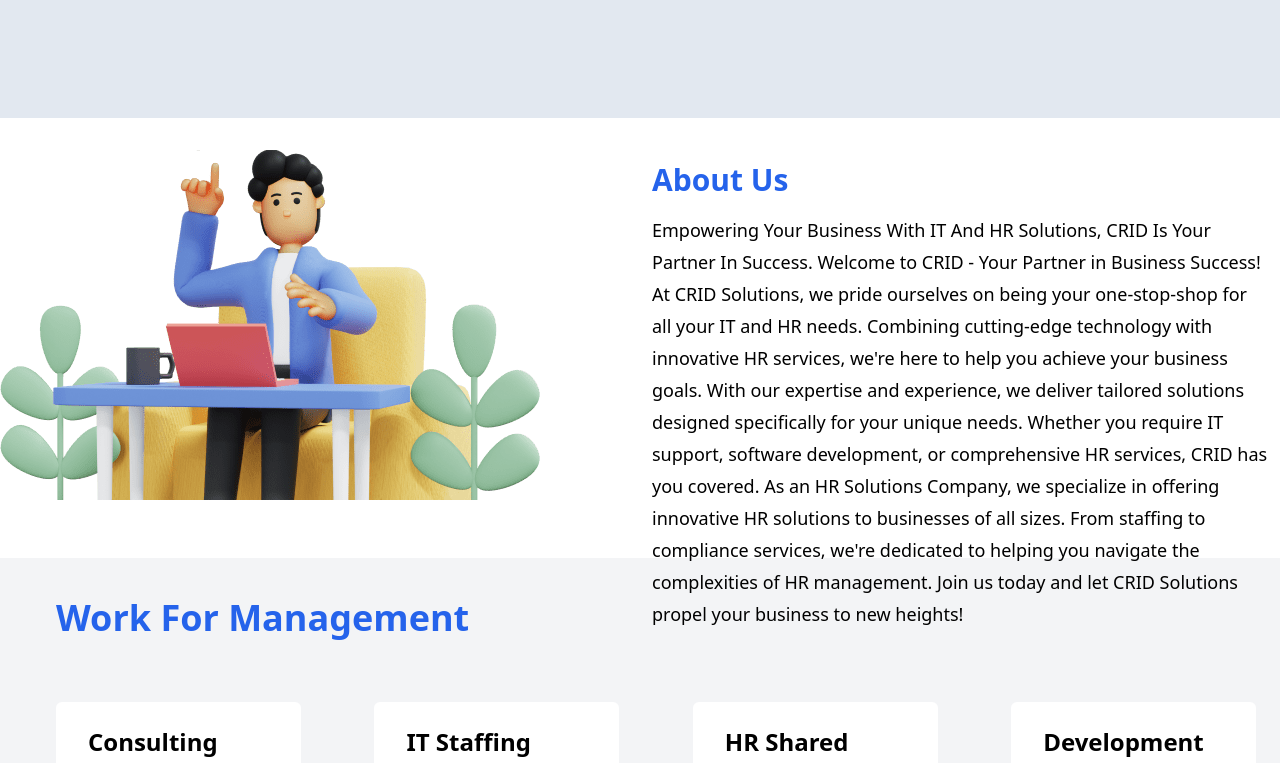
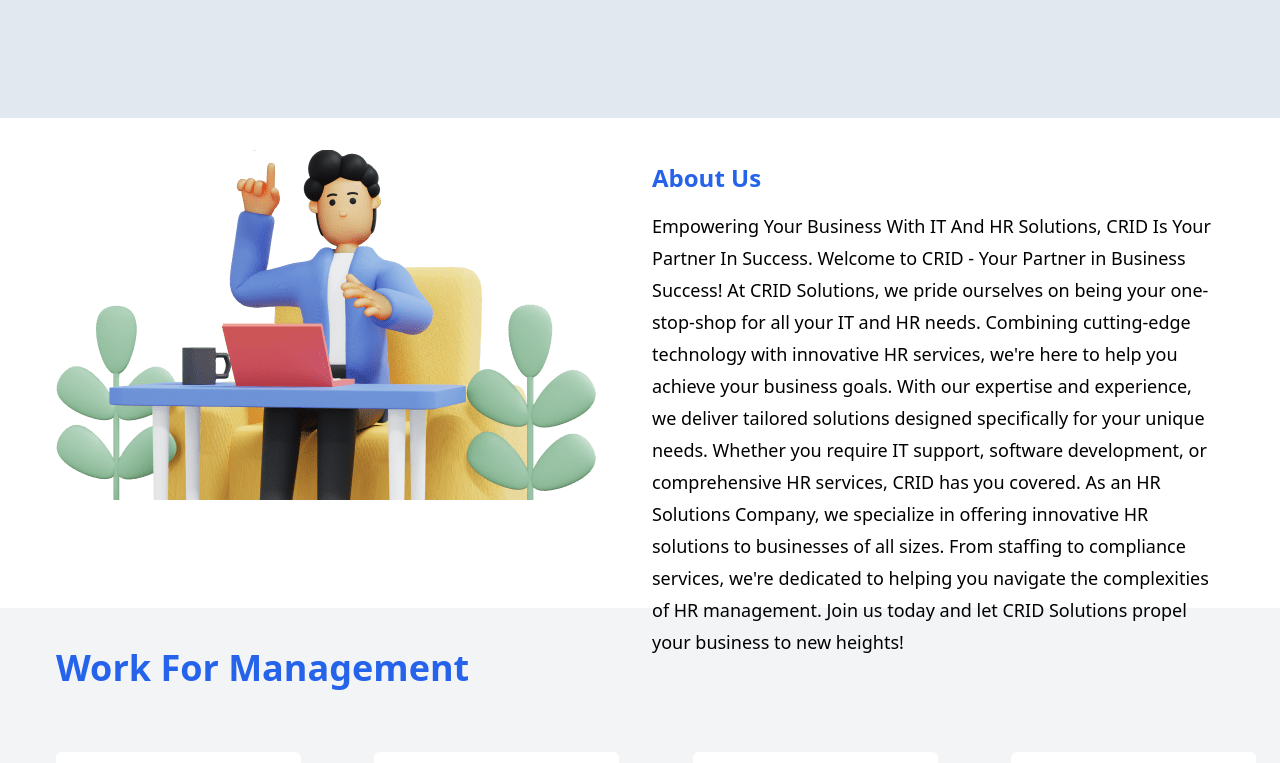
Before and after one commit to chandrashekar31v/CRID, a SvelteKit app: page / in a window 1280 px wide. Shown: the part 552-1315 px from the top of the page. Built offline with nearby package versions, Linux system fonts and the light colour scheme.

Commit message:
changes aboutUs css

```diff
--- a/src/components/AboutUs.svelte
+++ b/src/components/AboutUs.svelte
@@ -2,13 +2,13 @@
     import aboutUs from "../resources/images/about-us-1.png"
 </script>
 
-<div class="md:flex max-w-screen mt-8 md:h-[400px] h-fit mb-2">
+<div class="md:flex max-w-screen mt-8 md:h-[450px] h-fit mb-2 px-14">
   <div class="md:w-2/4 w-full md:h-[350px] h-[200px] bg-no-repeat"
   style="background-image: url({aboutUs})"
   >
   </div>
   <div class="md:w-2/4 w-full p-3">
-    <h1 class="text-blue-600 font-bold text-3xl pb-4">About Us</h1>
+    <h1 class="text-blue-600 font-bold text-2xl pb-4">About Us</h1>
     <p class="text-lg leading-8">
       Empowering Your Business With IT And HR Solutions, CRID Is Your
       Partner In Success.
```
